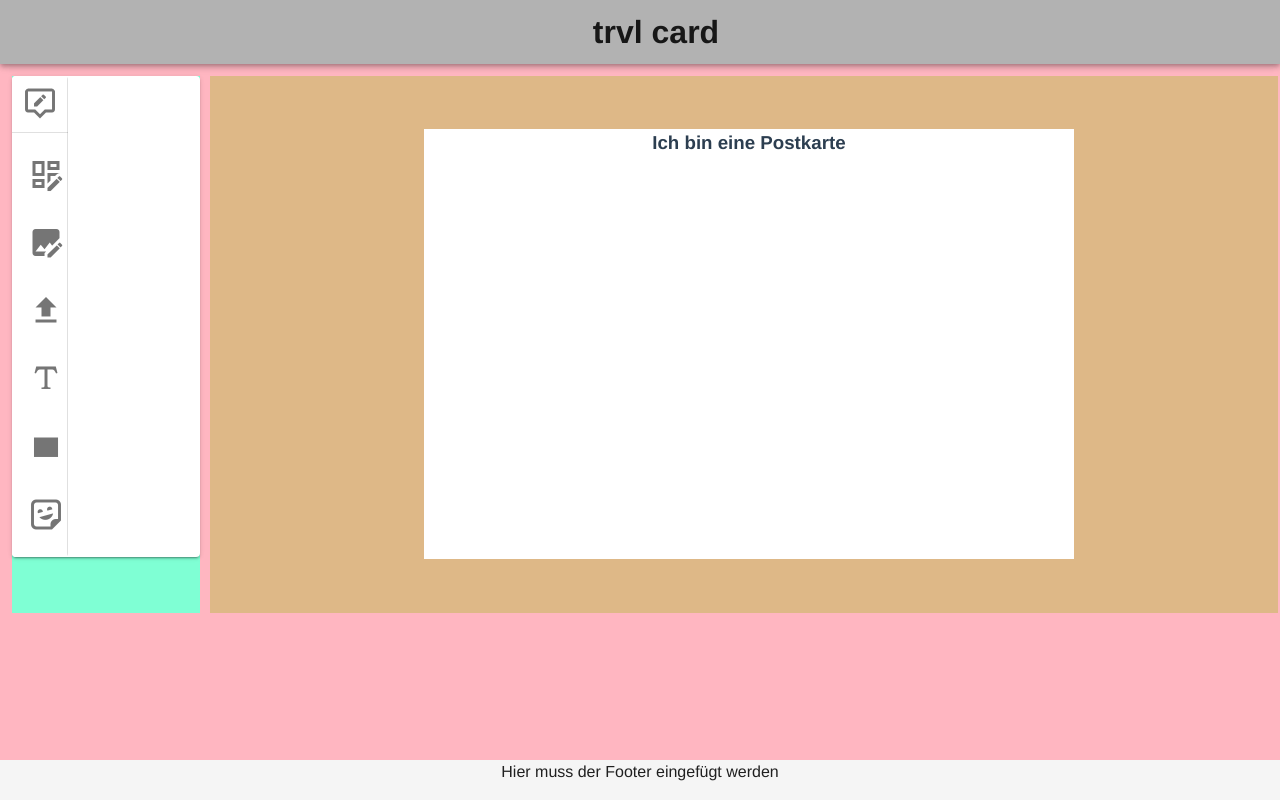
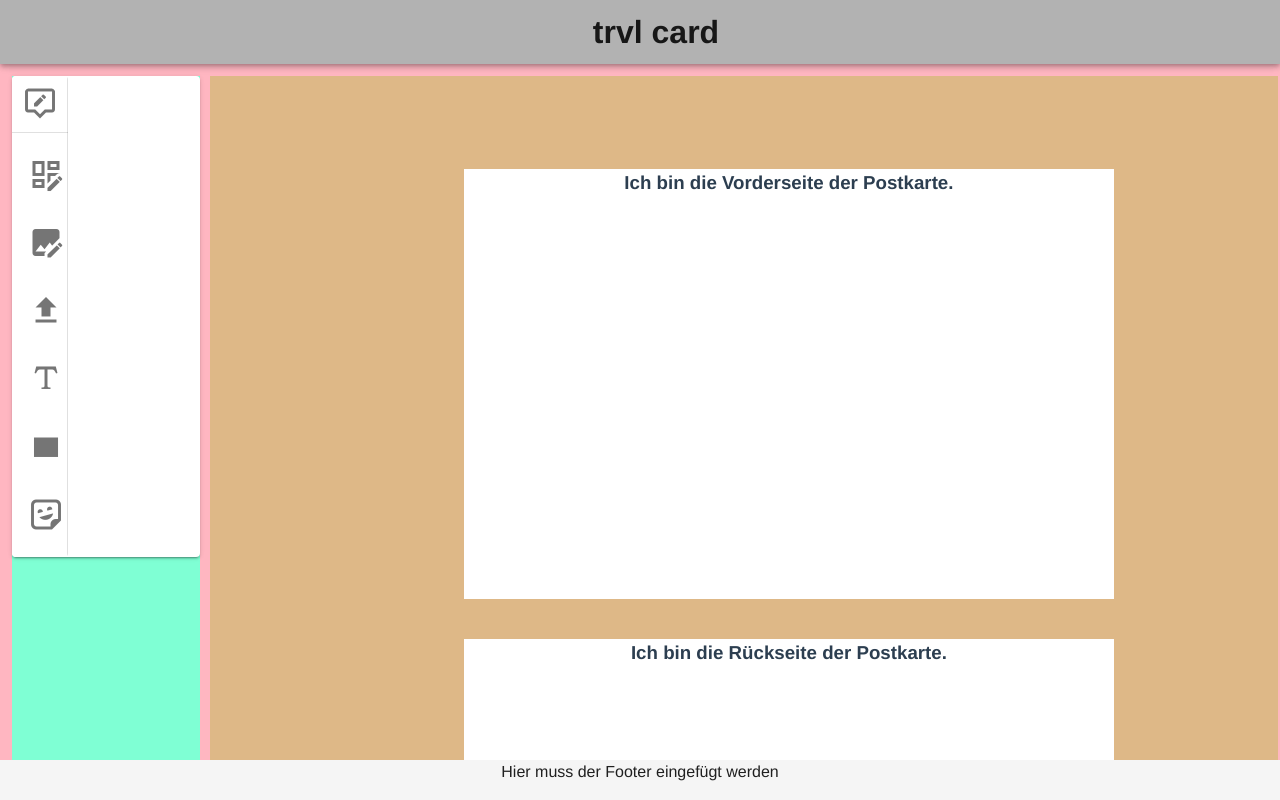
Before and after one commit to on21viktoria/trvl-card, a Vue app: page / in a window 1280 px wide. Shown: the top 800 px of the page. Built offline with nearby package versions, Linux system fonts and the light colour scheme.

Commit message:
Added white Containers for Postcard in PostcardLayout component.

```diff
--- a/src/components/PostcardLayout.vue
+++ b/src/components/PostcardLayout.vue
@@ -1,6 +1,10 @@
 <template>
-    <div class="postcard">
-        <h3>Ich bin eine Postkarte</h3>
+    <div>
+    <div v-for="item in items" :key="item.text">
+      <div class="postcard">
+        <h3>Ich bin die {{ item.text }} der Postkarte.</h3>
+      </div>
+    </div>
     </div>
 </template>
 
@@ -12,9 +16,14 @@ export default Vue.extend({
   components: {
   },
 
-  data: () => ({
-  }),
-});
+  data() {
+    return {
+      items: [
+        { text: "Vorderseite" },
+        { text: "Rückseite" },
+      ] }
+  },
+})
 </script>
 
 <style>
@@ -24,6 +33,7 @@ export default Vue.extend({
   background-color: white;
   width: 650px;
   height: 430px;
+  margin: 40px;
 }
 
 </style>
```
